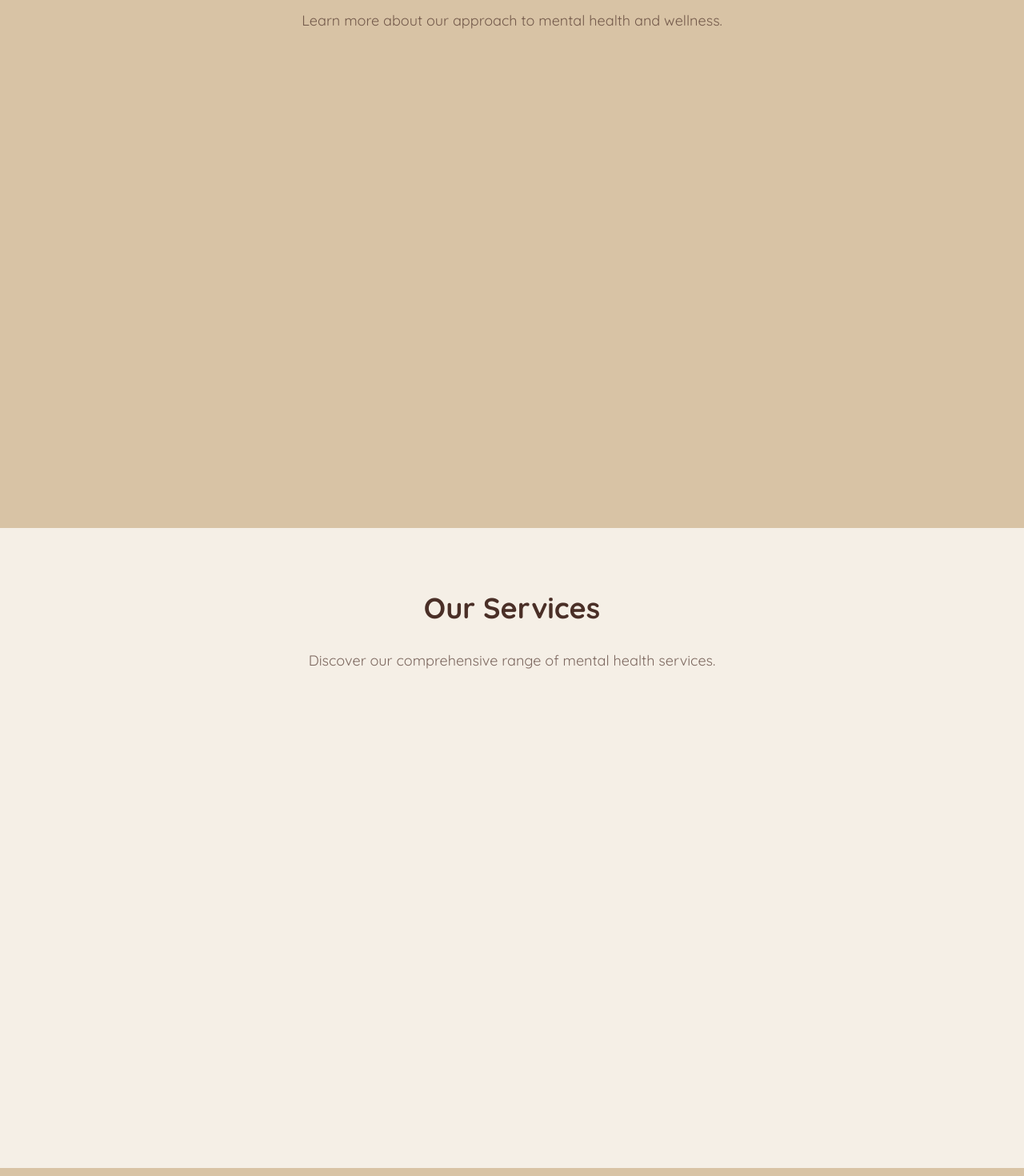
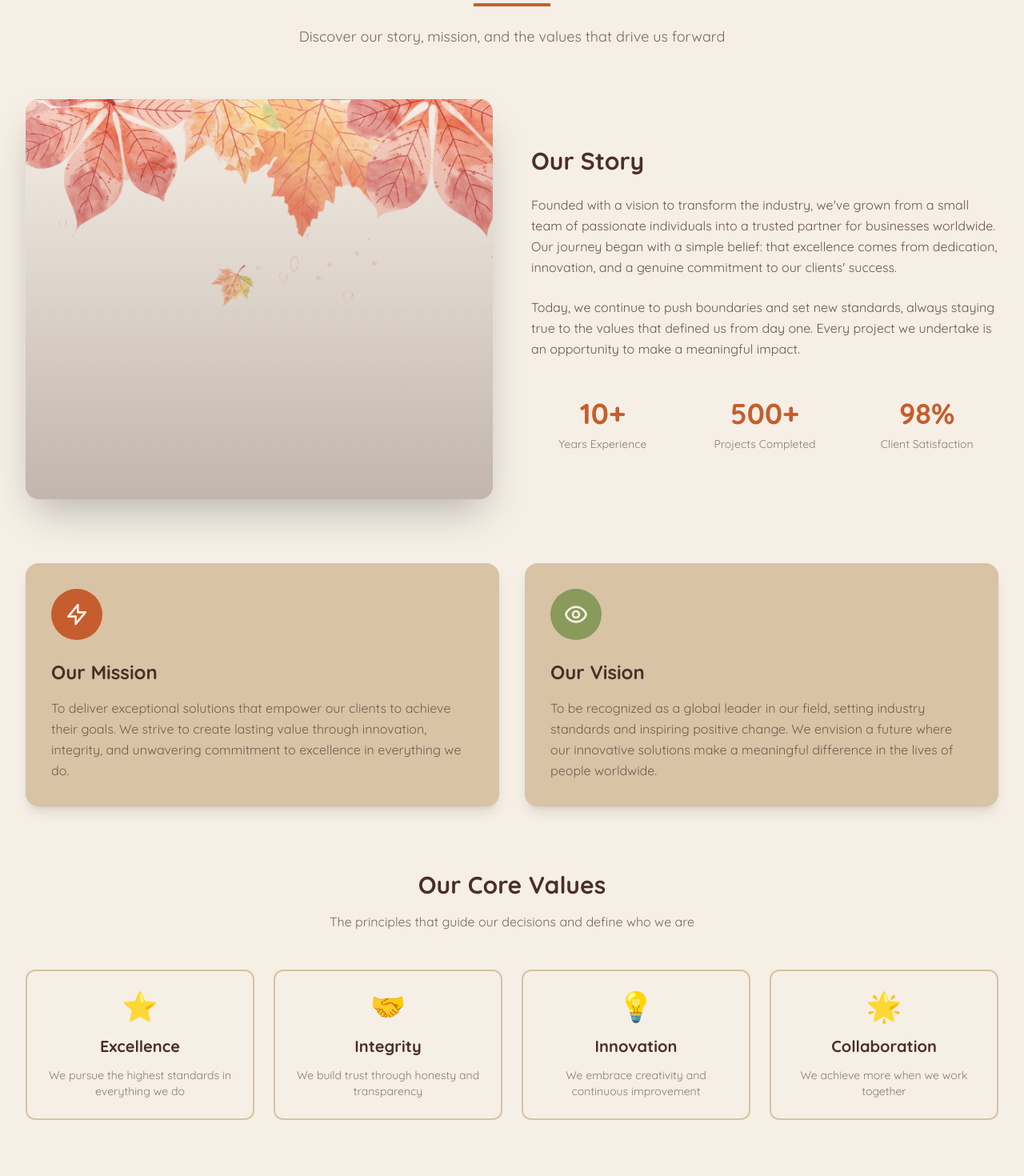
Before and after one commit to Shaamil777/Autumn_Mind, a Next.js app: page / in a window 1280 px wide. Shown: the part 940-2410 px from the top of the page at 80% size. Built offline with nearby package versions, Linux system fonts and the light colour scheme.

Commit message:
feat:about us section dummy contents and base designs added

```diff
--- a/app/components/sections/AboutSection.tsx
+++ b/app/components/sections/AboutSection.tsx
@@ -2,13 +2,121 @@ import Image from 'next/image';
 
 export default function AboutSection() {
   return (
-    <section id="about" className="min-h-screen bg-secondary-bg py-20 overflow-hidden">
+    <section id="about" className="min-h-screen bg-background py-20 overflow-hidden">
       <div className="max-w-7xl mx-auto px-6 lg:px-8">
-        <div className="text-center animate-slide-in-left">
-          <h2 className="text-4xl font-bold text-primary mb-8">About Us</h2>
-          <p className="text-lg text-primary/70 max-w-3xl mx-auto">
-            Learn more about our approach to mental health and wellness.
+        {/* Section Header */}
+        <div className="text-center mb-16">
+          <h2 className="text-5xl font-bold text-primary mb-4">About Us</h2>
+          <div className="w-24 h-1 bg-accent mx-auto mb-6"></div>
+          <p className="text-lg text-primary/70 max-w-2xl mx-auto">
+            Discover our story, mission, and the values that drive us forward
           </p>
+        </div>
+
+        {/* Main Content Grid */}
+        <div className="grid lg:grid-cols-2 gap-12 items-center mb-20">
+          {/* Image Side */}
+          <div className="relative">
+            <div className="relative h-[500px] rounded-2xl overflow-hidden shadow-2xl">
+              <Image
+                src="/images/autumn.png"
+                alt="Our Story"
+                fill
+                className="object-cover"
+              />
+              <div className="absolute inset-0 bg-gradient-to-t from-primary/30 to-transparent"></div>
+            </div>
+            {/* Decorative Element */}
+            <div className="absolute -bottom-6 -right-6 w-48 h-48 bg-accent/10 rounded-full -z-10"></div>
+          </div>
+
+          {/* Content Side */}
+          <div className="space-y-6">
+            <h3 className="text-3xl font-bold text-primary">Our Story</h3>
+            <p className="text-primary/80 leading-relaxed">
+              Founded with a vision to transform the industry, we've grown from a small team of passionate individuals
+              into a trusted partner for businesses worldwide. Our journey began with a simple belief: that excellence
+              comes from dedication, innovation, and a genuine commitment to our clients' success.
+            </p>
+            <p className="text-primary/80 leading-relaxed">
+              Today, we continue to push boundaries and set new standards, always staying true to the values that
+              defined us from day one. Every project we undertake is an opportunity to make a meaningful impact.
+            </p>
+
+            {/* Stats */}
+            <div className="grid grid-cols-3 gap-6 pt-6">
+              <div className="text-center">
+                <div className="text-4xl font-bold text-accent mb-2">10+</div>
+                <div className="text-sm text-primary/60">Years Experience</div>
+              </div>
+              <div className="text-center">
+                <div className="text-4xl font-bold text-accent mb-2">500+</div>
+                <div className="text-sm text-primary/60">Projects Completed</div>
+              </div>
+              <div className="text-center">
+                <div className="text-4xl font-bold text-accent mb-2">98%</div>
+                <div className="text-sm text-primary/60">Client Satisfaction</div>
+              </div>
+            </div>
+          </div>
+        </div>
+
+        {/* Mission & Vision Cards */}
+        <div className="grid md:grid-cols-2 gap-8 mb-20">
+          {/* Mission Card */}
+          <div className="bg-secondary-bg rounded-2xl p-8 shadow-lg hover:shadow-xl transition-shadow duration-300">
+            <div className="w-16 h-16 bg-accent rounded-full flex items-center justify-center mb-6">
+              <svg className="w-8 h-8 text-background" fill="none" stroke="currentColor" viewBox="0 0 24 24">
+                <path strokeLinecap="round" strokeLinejoin="round" strokeWidth={2} d="M13 10V3L4 14h7v7l9-11h-7z" />
+              </svg>
+            </div>
+            <h3 className="text-2xl font-bold text-primary mb-4">Our Mission</h3>
+            <p className="text-primary/70 leading-relaxed">
+              To deliver exceptional solutions that empower our clients to achieve their goals. We strive to create
+              lasting value through innovation, integrity, and unwavering commitment to excellence in everything we do.
+            </p>
+          </div>
+
+          {/* Vision Card */}
+          <div className="bg-secondary-bg rounded-2xl p-8 shadow-lg hover:shadow-xl transition-shadow duration-300">
+            <div className="w-16 h-16 bg-calm-accent rounded-full flex items-center justify-center mb-6">
+              <svg className="w-8 h-8 text-background" fill="none" stroke="currentColor" viewBox="0 0 24 24">
+                <path strokeLinecap="round" strokeLinejoin="round" strokeWidth={2} d="M15 12a3 3 0 11-6 0 3 3 0 016 0z" />
+                <path strokeLinecap="round" strokeLinejoin="round" strokeWidth={2} d="M2.458 12C3.732 7.943 7.523 5 12 5c4.478 0 8.268 2.943 9.542 7-1.274 4.057-5.064 7-9.542 7-4.477 0-8.268-2.943-9.542-7z" />
+              </svg>
+            </div>
+            <h3 className="text-2xl font-bold text-primary mb-4">Our Vision</h3>
+            <p className="text-primary/70 leading-relaxed">
+              To be recognized as a global leader in our field, setting industry standards and inspiring positive change.
+              We envision a future where our innovative solutions make a meaningful difference in the lives of people worldwide.
+            </p>
+          </div>
+        </div>
+
+        {/* Core Values */}
+        <div className="text-center mb-12">
+          <h3 className="text-3xl font-bold text-primary mb-4">Our Core Values</h3>
+          <p className="text-primary/70 max-w-2xl mx-auto mb-12">
+            The principles that guide our decisions and define who we are
+          </p>
+        </div>
+
+        <div className="grid md:grid-cols-4 gap-6">
+          {[
+            { title: 'Excellence', icon: '⭐', description: 'We pursue the highest standards in everything we do' },
+            { title: 'Integrity', icon: '🤝', description: 'We build trust through honesty and transparency' },
+            { title: 'Innovation', icon: '💡', description: 'We embrace creativity and continuous improvement' },
+            { title: 'Collaboration', icon: '🌟', description: 'We achieve more when we work together' },
+          ].map((value, index) => (
+            <div
+              key={index}
+              className="bg-background border-2 border-secondary-bg rounded-xl p-6 text-center hover:border-accent transition-colors duration-300"
+            >
+              <div className="text-4xl mb-4">{value.icon}</div>
+              <h4 className="text-xl font-bold text-primary mb-3">{value.title}</h4>
+              <p className="text-sm text-primary/60">{value.description}</p>
+            </div>
+          ))}
         </div>
       </div>
     </section>
```
